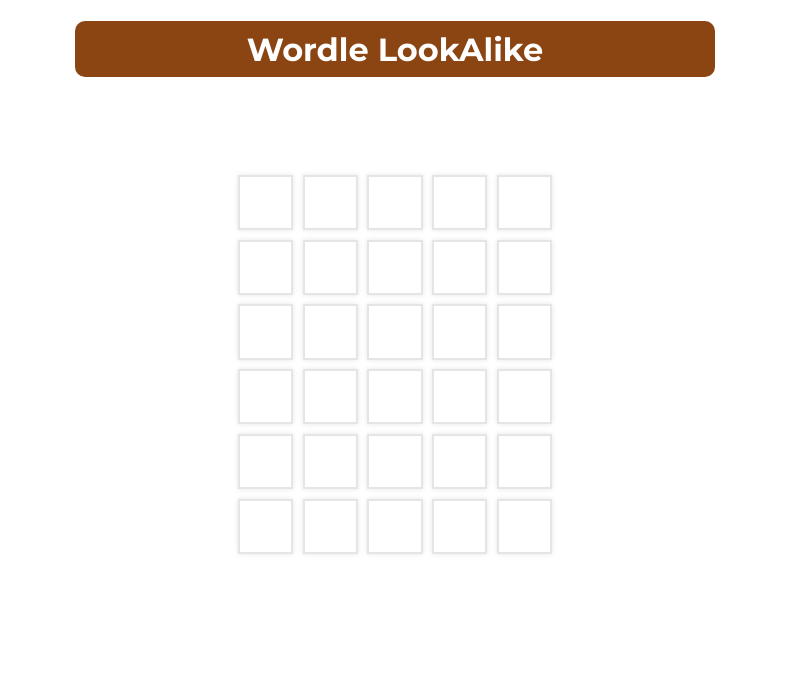
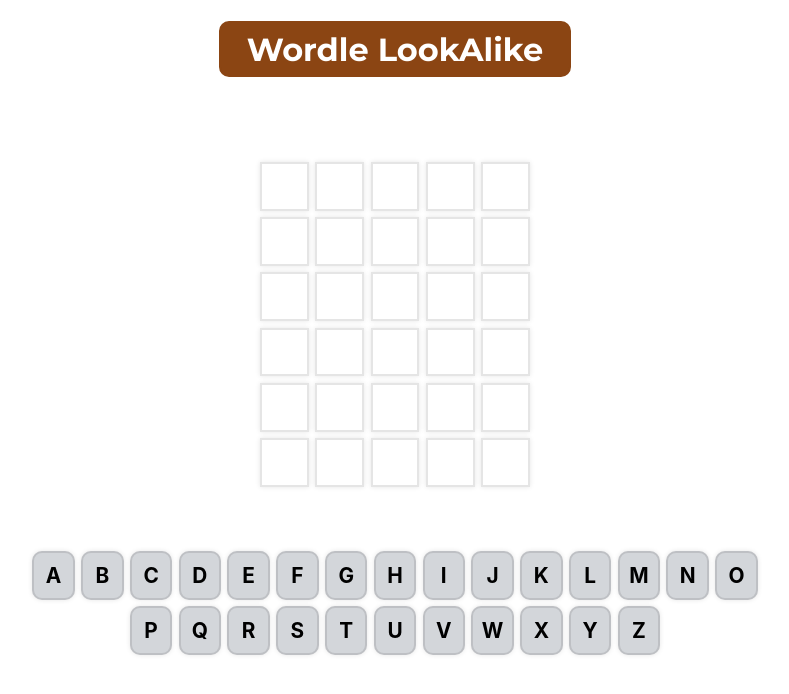
Before and after one commit to alberto-sclocchi/wordle-game, a React (Create React App) app: page / in a window 1280 px wide. Shown: the top 694 px of the page, without its empty margins (245-1034 px from the left). Built offline with nearby package versions, Linux system fonts and the light colour scheme.

Commit message:
add keyboard feature

```diff
--- a/src/App.css
+++ b/src/App.css
@@ -18,14 +18,15 @@
   align-items: center;
   justify-content: center;
   border-radius: 10px;
+  padding: 0 2vw;
   height: 4vw;
 }
 
 .tile{
   border: 2.5px solid rgba(0, 0, 0, 0.1);
   box-shadow: 0 0 5px rgba(0, 0, 0, 0.1);
-  width: 4vw;
-  height: 4vw;
+  width: 3.5vw;
+  height: 3.5vw;
   font-weight: 700;
   display: flex;
   justify-content: center;
@@ -38,7 +39,7 @@
   flex-direction: row;
   justify-content: center;
   align-items: center;
-  gap: 0.75vw;
+  gap: 0.5vw;
 }
 
 .wordle-board{
@@ -48,8 +49,8 @@
   flex-direction: column;
   align-items: center;
   justify-content: center;
-  padding: 6vw 0;
-  gap: 0.75vw;
+  padding: 5vw 0;
+  gap: 0.5vw;
   position: relative;
 }
 
@@ -63,8 +64,9 @@
   width: 40vw;
   height: auto;
   font-weight: 900;
-  padding: 1vw 0;
+  padding: 1.5vw 0;
   border-radius: 10px;
+  font-size: 1.2rem;
 }
 
 .game-over-div button{
@@ -84,8 +86,38 @@
 .game-over-div button:hover{
   background-color: brown;
   color: white;
+  scale: 1.1;
+}
+
+.App > div {
+  display: flex;
+  flex-direction: column;
+  justify-content: center;
+  align-items: center;
 }
 
 .message{
   text-decoration: dashed;
 }
+
+.keyboard{
+  display: flex;
+  flex-direction: row;
+  justify-content: center;
+  flex-wrap: wrap;
+  width: 60%;
+  gap: 0.5vw;
+}
+
+.letter-tile{
+  width: 3vw;
+  height: 3.5vw;
+  display: flex;
+  align-items: center;
+  justify-content: center;
+  border: 2.5px solid rgba(0, 0, 0, 0.1);
+  box-shadow: 0 0 5px rgba(0, 0, 0, 0.1);
+  font-size: 1.3rem;
+  font-weight: 700;
+  border-radius: 10px;
+}
--- /dev/null
+++ b/src/components/wordle/Keyboard.jsx
@@ -0,0 +1,10 @@
+import React from 'react'
+
+export default function Keyboard(props) {
+  const { letter, backgroundColor } = props;
+//   console.log(letter, backgroundColor)
+
+  return (
+    <div className='letter-tile' style={{backgroundColor: backgroundColor}}>{letter}</div>
+  )
+}
--- a/src/components/wordle/WordleBoard.jsx
+++ b/src/components/wordle/WordleBoard.jsx
@@ -2,11 +2,13 @@
 import WordleContext from './context/WordleContext.context'
 import axios from 'axios';
 import { Words } from './model/Words.model';
+import { Alphabet } from './model/Alphabet.model'
 import WordleLine from './pages/WordleLine';
+import Keyboard from './Keyboard';
 
 export default function WordleBoard() {
 
-  const { getSolution, solution, MAX_GUESS_LETTERS} = useContext(WordleContext);
+  const { getSolution, solution, MAX_GUESS_LETTERS, keyboard, setKeyboard} = useContext(WordleContext);
   const [ guesses, setGuesses ] = useState(Array(6).fill(null));
   const [ currentGuess, setCurrentGuess ] = useState("")
   const [index, setIndex ] = useState(0);
@@ -45,6 +47,16 @@
           setIsGameOver(true);
         }
 
+        setKeyboard((prevState) => {
+          return prevState.map((letterObj) => {
+            const i = currentGuess.indexOf(letterObj.letter);
+            if (i === -1) return letterObj;
+            if (solution[i] === letterObj.letter) return { ...letterObj, backgroundColor: "#6aa964" };
+            if (solution.includes(letterObj.letter)) return { ...letterObj, backgroundColor: "#c9b458" };
+            return { ...letterObj, backgroundColor: "#787c7e" };
+          })
+        })
+
         setIndex(prevState => prevState + 1);
         setCurrentGuess("");
 
@@ -69,6 +81,7 @@
     setGuesses(Array(6).fill(null));
     setIndex(0);
     setIsGameOver(false);
+    setKeyboard(Alphabet.map(letter => ({ letter, backgroundColor: "#d3d6da" })));
     getSolution();
   }
   return (
@@ -81,10 +94,15 @@
             ))
           }
         </div>
+        <div className='keyboard'>
+          {
+            keyboard.map((letter, i) => <Keyboard {...letter} key={i}/>)
+          }
+        </div>
         { isGameOver &&
           <div className='game-over-div'>
             <p className='message'>{message}</p>
-            <p>CLICK IF YOU WANT TO PLAY AGAIN</p>
+            <p>THE SOLUTION WAS {solution} :)</p>
             <button onClick={handleClick}>Play Again</button>
           </div>
         }
--- a/src/components/wordle/context/WordleContext.context.jsx
+++ b/src/components/wordle/context/WordleContext.context.jsx
@@ -1,5 +1,6 @@
 import { createContext, useState } from "react";
 import { Words } from '../model/Words.model';
+import { Alphabet } from "../model/Alphabet.model";
 
 
 const WordleContext = createContext();
@@ -7,6 +8,10 @@
 
 export const WordleProvider = ({children}) => {
     const [ solution, setSolution ] = useState ([]);
+    const [ keyboard, setKeyboard ] = useState (
+        Alphabet.map(letter => ({ letter, backgroundColor: "#d3d6da" }))
+    )
+
     const MAX_GUESS_LETTERS = 5;
 
     const getSolution =  () => {
@@ -15,7 +20,7 @@
 
 
     return (
-        <WordleContext.Provider value={{getSolution, solution, MAX_GUESS_LETTERS}}>
+        <WordleContext.Provider value={{getSolution, solution, MAX_GUESS_LETTERS, keyboard, setKeyboard}}>
             {children}
         </WordleContext.Provider>
     );
--- /dev/null
+++ b/src/components/wordle/model/Alphabet.model.js
@@ -0,0 +1,4 @@
+export const Alphabet = [
+  "A", "B", "C", "D", "E", "F", "G", "H", "I", "J", "K", "L", "M",
+  "N", "O", "P", "Q", "R", "S", "T", "U", "V", "W", "X", "Y", "Z"
+];
--- a/src/components/wordle/pages/WordleLine.jsx
+++ b/src/components/wordle/pages/WordleLine.jsx
@@ -3,7 +3,7 @@
 import WordleContext from '../context/WordleContext.context';
 
 export default function WordleLine({guess}) {
-  const { MAX_GUESS_LETTERS, solution } = useContext(WordleContext)
+  const { MAX_GUESS_LETTERS, solution} = useContext(WordleContext)
   const tiles = [];
 
 
@@ -28,6 +28,7 @@
         } else if (char !== "") {
             backgroundColor = "#787c7e";
         }
+
     } else {
         backgroundColor="white";
         color="black";
```
